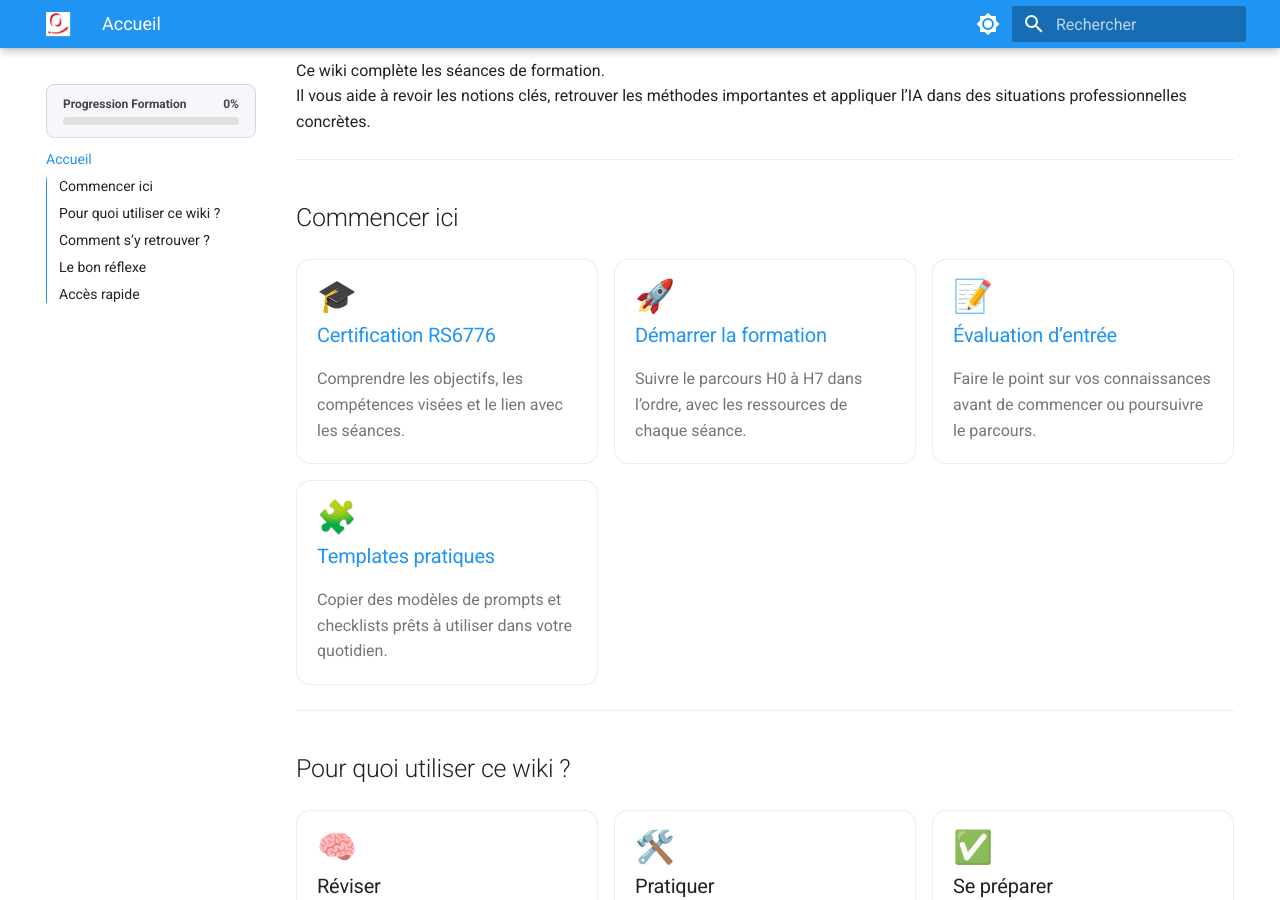
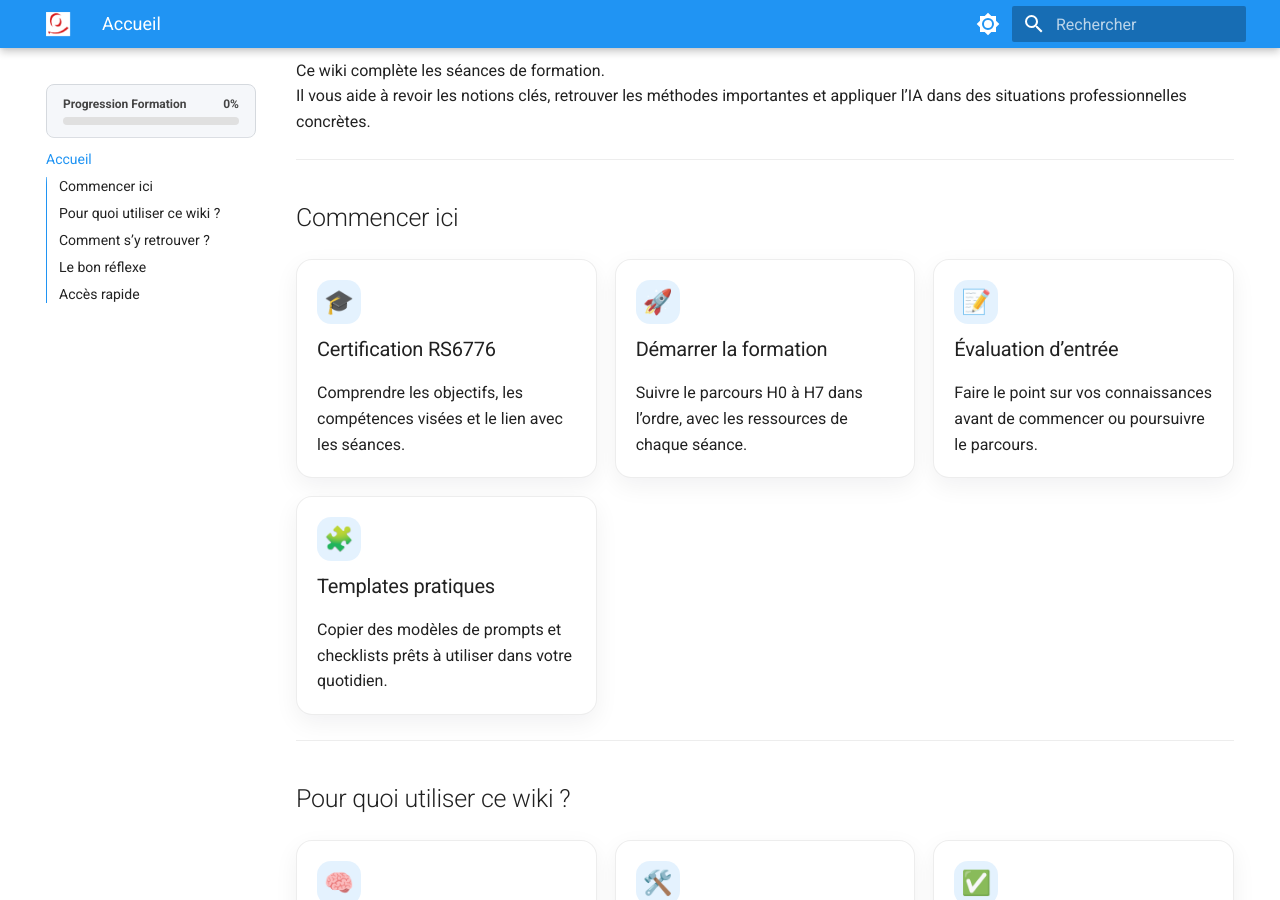
Before and after one commit to pierre-l-hue/wiki-formation-ia, an MkDocs documentation site: the page built from docs/index.md, in a window 1280 px wide and 900 px high, scrolled down 830 px. Built offline with MkDocs 1.6.1 and Material for MkDocs 9.7.7, drawn with Linux system fonts in a browser that asks for light colours.

Commit message:
Update index.md

```diff
--- a/docs/index.md
+++ b/docs/index.md
@@ -11,28 +11,28 @@ Il vous aide à revoir les notions clés, retrouver les méthodes importantes et
 
 ## Commencer ici
 
-<div class="home-grid">
+<div class="wiki-grid">
 
-  <a class="home-card" href="./certification-rs6776/">
-    <div class="home-card-icon">🎓</div>
+  <a class="wiki-card" href="./certification-rs6776/" style="text-decoration: none; color: inherit;">
+    <div class="wiki-card-icon">🎓</div>
     <h3>Certification RS6776</h3>
     <p>Comprendre les objectifs, les compétences visées et le lien avec les séances.</p>
   </a>
 
-  <a class="home-card" href="./formation/h0/">
-    <div class="home-card-icon">🚀</div>
+  <a class="wiki-card" href="./formation/h0/" style="text-decoration: none; color: inherit;">
+    <div class="wiki-card-icon">🚀</div>
     <h3>Démarrer la formation</h3>
     <p>Suivre le parcours H0 à H7 dans l’ordre, avec les ressources de chaque séance.</p>
   </a>
 
-  <a class="home-card" href="./certification/evaluation-entree/">
-    <div class="home-card-icon">📝</div>
+  <a class="wiki-card" href="./evaluation-entree/" style="text-decoration: none; color: inherit;">
+    <div class="wiki-card-icon">📝</div>
     <h3>Évaluation d’entrée</h3>
     <p>Faire le point sur vos connaissances avant de commencer ou poursuivre le parcours.</p>
   </a>
 
-  <a class="home-card" href="./templates/">
-    <div class="home-card-icon">🧩</div>
+  <a class="wiki-card" href="./prompt-croft/" style="text-decoration: none; color: inherit;">
+    <div class="wiki-card-icon">🧩</div>
     <h3>Templates pratiques</h3>
     <p>Copier des modèles de prompts et checklists prêts à utiliser dans votre quotidien.</p>
   </a>
@@ -43,22 +43,22 @@ Il vous aide à revoir les notions clés, retrouver les méthodes importantes et
 
 ## Pour quoi utiliser ce wiki ?
 
-<div class="home-grid">
+<div class="wiki-grid">
 
-  <div class="home-card-static">
-    <div class="home-card-icon">🧠</div>
+  <div class="wiki-card">
+    <div class="wiki-card-icon">🧠</div>
     <h3>Réviser</h3>
     <p>Retrouver les notions vues en séance : IA générative, prompting, sécurité, accessibilité, éthique.</p>
   </div>
 
-  <div class="home-card-static">
-    <div class="home-card-icon">🛠️</div>
+  <div class="wiki-card">
+    <div class="wiki-card-icon">🛠️</div>
     <h3>Pratiquer</h3>
     <p>Utiliser des exemples concrets, des cas métiers et des prompts applicables en vraie vie.</p>
   </div>
 
-  <div class="home-card-static">
-    <div class="home-card-icon">✅</div>
+  <div class="wiki-card">
+    <div class="wiki-card-icon">✅</div>
     <h3>Se préparer</h3>
     <p>Comprendre les attentes de la certification et renforcer les bons réflexes professionnels.</p>
   </div>
@@ -80,25 +80,27 @@ Il vous aide à revoir les notions clés, retrouver les méthodes importantes et
 
 ## Le bon réflexe
 
-!!! success "Dans la vraie vie"
-    L’IA générative est un assistant, pas un pilote automatique.
-
-    Avant d’utiliser une réponse IA, pensez toujours à :
-
-    - cadrer votre demande ;
-    - protéger les données sensibles ;
-    - vérifier les informations importantes ;
-    - adapter le résultat à votre contexte ;
-    - garder une validation humaine.
+<div class="real-life-box">
+  <h3>Dans la vraie vie</h3>
+  <p>L’IA générative est un assistant, pas un pilote automatique.</p>
+  <p>Avant d’utiliser une réponse IA, pensez toujours à :</p>
+  <ul>
+    <li>cadrer votre demande ;</li>
+    <li>protéger les données sensibles ;</li>
+    <li>vérifier les informations importantes ;</li>
+    <li>adapter le résultat à votre contexte ;</li>
+    <li>garder une validation humaine.</li>
+  </ul>
+</div>
 
 ---
 
 ## Accès rapide
 
-<div class="home-actions">
+<div class="wiki-actions">
 
-  <a class="home-button primary" href="./formation/h0/">Commencer la formation</a>
-  <a class="home-button" href="./certification/evaluation-entree/">Faire l’évaluation d’entrée</a>
-  <a class="home-button" href="./templates/">Voir les templates</a>
+  <a class="wiki-button primary" href="./formation/h0/">Commencer la formation</a>
+  <a class="wiki-button" href="./evaluation-entree/">Faire l’évaluation d’entrée</a>
+  <a class="wiki-button" href="./prompt-croft/">Voir les templates</a>
 
 </div>
```
